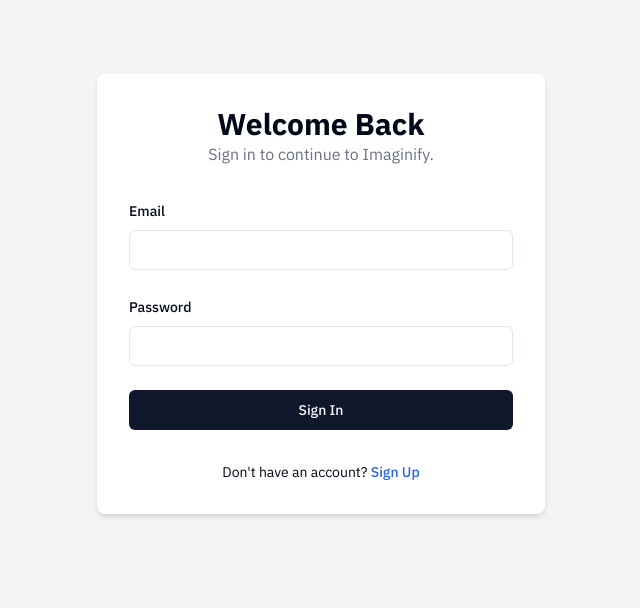
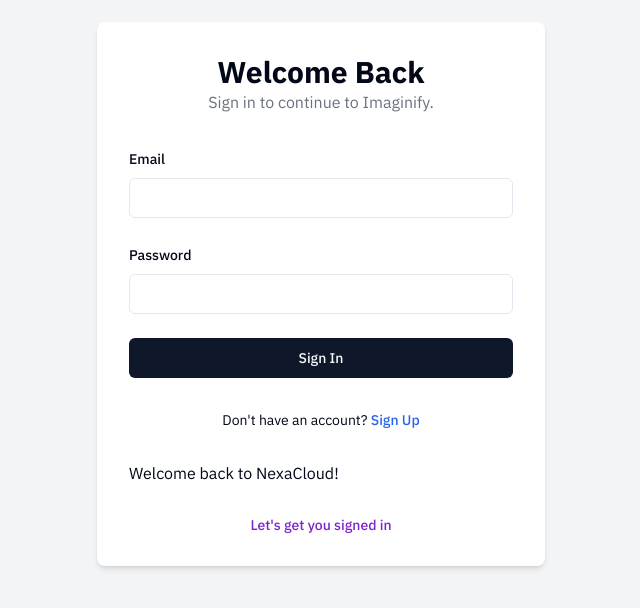
Before and after one commit to NimitPant/NexaCloud, a Next.js app: page /sign-in in a window 1280 px wide. Shown: the part 106-714 px from the top of the page, without its empty margins (319-959 px from the left). Built offline with nearby package versions, Linux system fonts and the light colour scheme.

Commit message:
Fix: Resolve ESLint errors

```diff
--- a/app/(auth)/sign-in/page.tsx
+++ b/app/(auth)/sign-in/page.tsx
@@ -62,6 +62,13 @@
           </Link>
         </p>
       </div>
+      <p className="p-16-regular mt-4">
+        Welcome back to NexaCloud!
+      </p>
+
+      <p className="p-14-medium text-center text-purple-700">
+        Let&apos;s get you signed in
+      </p>
     </>
   );
 };
--- a/components/shared/Checkout.tsx
+++ b/components/shared/Checkout.tsx
@@ -2,6 +2,7 @@
 
 import { loadStripe } from "@stripe/stripe-js";
 import { useEffect } from "react";
+import { useSearchParams } from "next/navigation";
 
 import { useToast } from "@/components/ui/use-toast";
 import { checkoutCredits } from "@/lib/actions/transaction.action";
@@ -20,6 +21,7 @@
   buyerId: string;
 }) => {
   const { toast } = useToast();
+  const searchParams = useSearchParams();
 
   useEffect(() => {
     loadStripe(process.env.NEXT_PUBLIC_STRIPE_PUBLISHABLE_KEY!);
@@ -27,25 +29,25 @@
 
   useEffect(() => {
     // Check to see if this is a redirect back from Checkout
-    const query = new URLSearchParams(window.location.search);
-    if (query.get("success")) {
+    // const query = new URLSearchParams(window.location.search);
+    if (searchParams.get('success')) {
       toast({
-        title: "Order placed!",
+        title: 'Order placed!',
         description: "You will receive an email confirmation",
         duration: 5000,
-        className: "success-toast",
+        className: 'success-toast'
       });
     }
 
-    if (query.get("canceled")) {
+    if (searchParams.get('canceled')) {
       toast({
-        title: "Order canceled!",
+        title: 'Order canceled!',
         description: "Continue to shop around and checkout when you're ready",
         duration: 5000,
-        className: "error-toast",
+        className: 'error-toast'
       });
     }
-  }, []);
+  }, [searchParams, toast]);
 
   const onCheckout = async () => {
     const transaction = {
```
